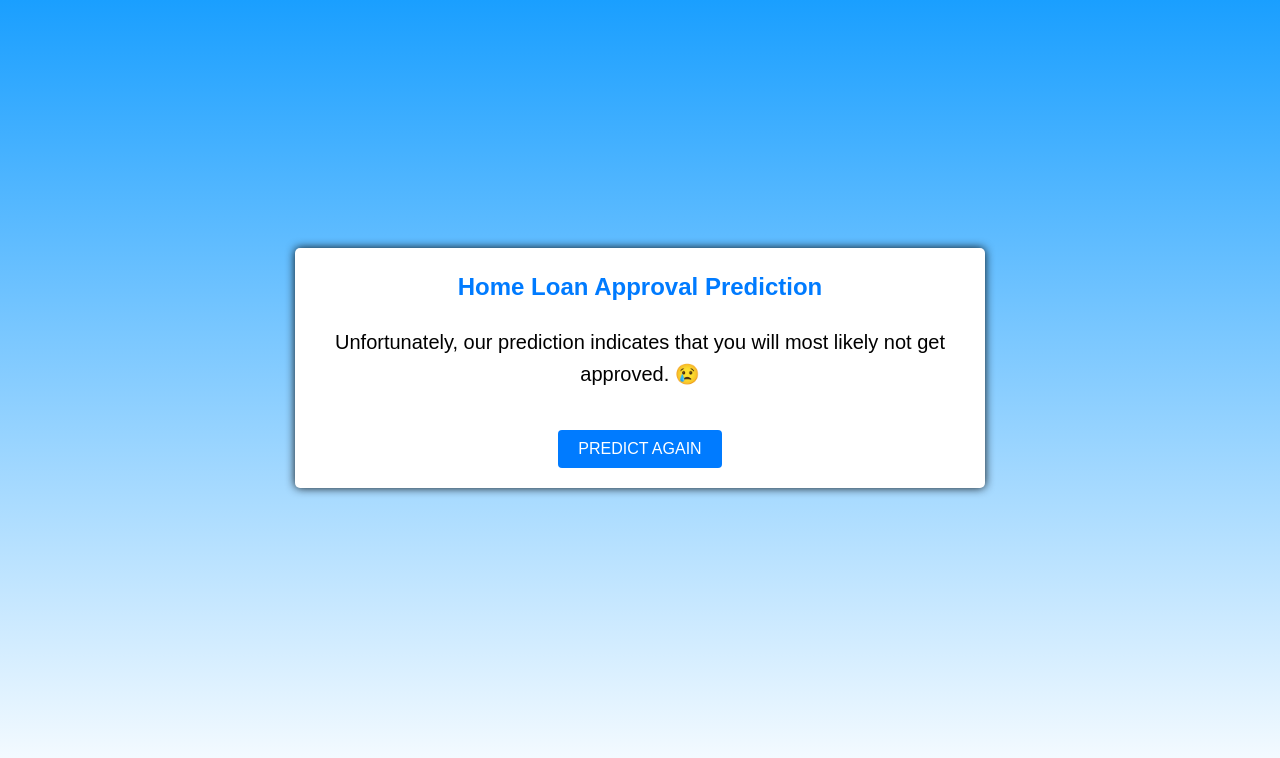
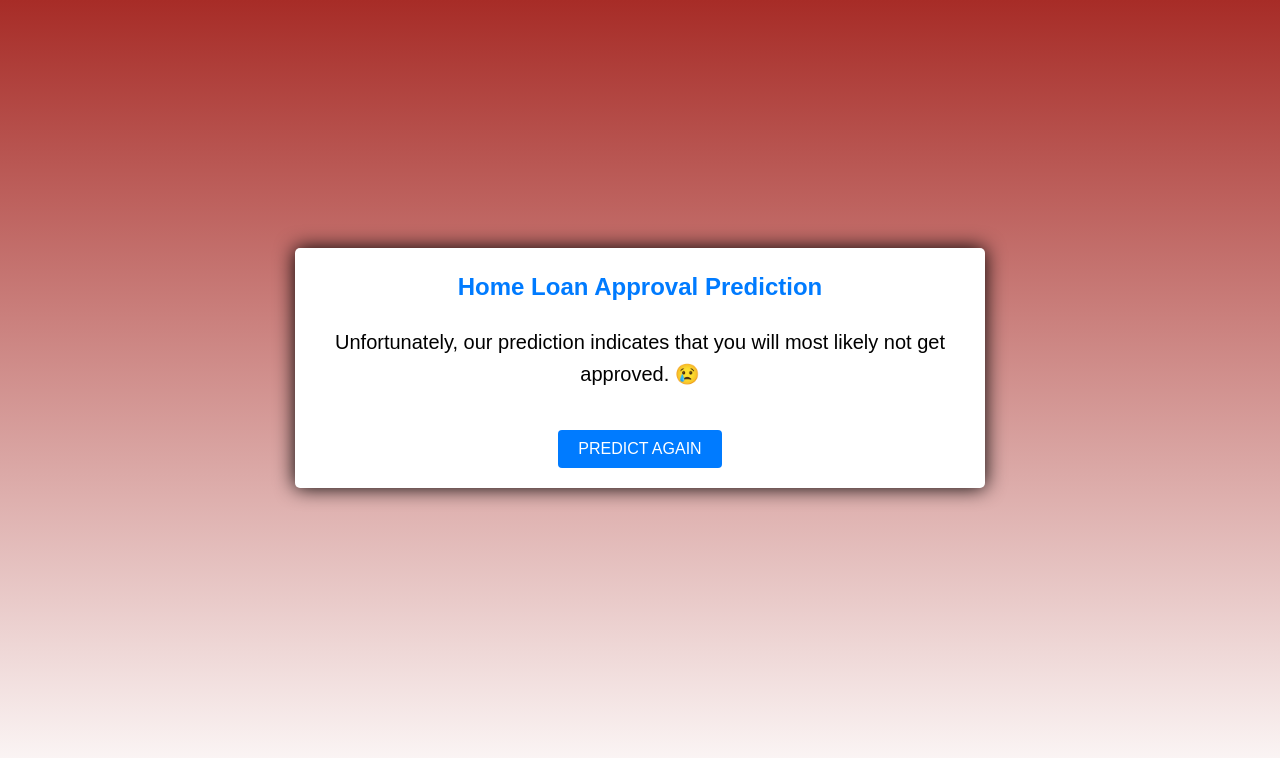
Before and after one commit to NysB/Project4, a Flask app: template templates/reject.html in a window 1280 px wide. Shown: the top 758 px of the page. Run offline with Flask 3, Linux system fonts and the light colour scheme; the template is opened without the code that fills it, so the values that code supplies are empty; parts of the project's set-up code (start-up, migrations or seed data) failed here and were passed over; some libraries are stand-ins or nearby versions.

Commit message:
last update css/html

```diff
--- a/templates/approve.html
+++ b/templates/approve.html
@@ -22,7 +22,6 @@
 
         body {
             font-family: Arial, sans-serif;
-            /* background-color: #ffffff;  */
             background-image: linear-gradient(#1a9fff,#FFFFFF);
             padding: 15px;
             text-align: center;
@@ -34,7 +33,7 @@
             margin: auto;
             background-color: #fff;
             border-radius: 5px;
-            box-shadow: 0px 0px 10px rgba(0, 0, 0, 0.9);
+            box-shadow: 0px 0px 20px rgba(0, 0, 0, 0.9);
             padding: 20px;
         }
         .logo {
--- a/templates/index.html
+++ b/templates/index.html
@@ -92,7 +92,7 @@
             margin-top: -7%;
             margin-bottom: 3%;
             background-color: rgb(255, 255, 255);
-            box-shadow: 0 3px 10px rgba(0, 0, 0, 0.9);
+            box-shadow: 0 3px 20px rgba(0, 0, 0, 0.9);
             border-radius: 5px;
             padding: 3%;
         }
--- a/templates/reject.html
+++ b/templates/reject.html
@@ -14,8 +14,8 @@
 
         body {
             font-family: Arial, sans-serif;
-            /* background-color: #ffffff; */
-            background-image: linear-gradient(#1a9fff,#FFFFFF);
+            background-image: linear-gradient(#A72C27,#FFFFFF);
+            background-image: #ffffff;
             padding: 30px;
             text-align: center;
             margin-top: 17%;
@@ -25,7 +25,7 @@
             margin: 0 auto;
             background-color: #fff;
             border-radius: 5px;
-            box-shadow: 0px 0px 10px rgba(0, 0, 0, 0.9);
+            box-shadow: 0px 0px 20px rgba(0, 0, 0, 1);
             padding: 20px;
         }
         .logo {
```
